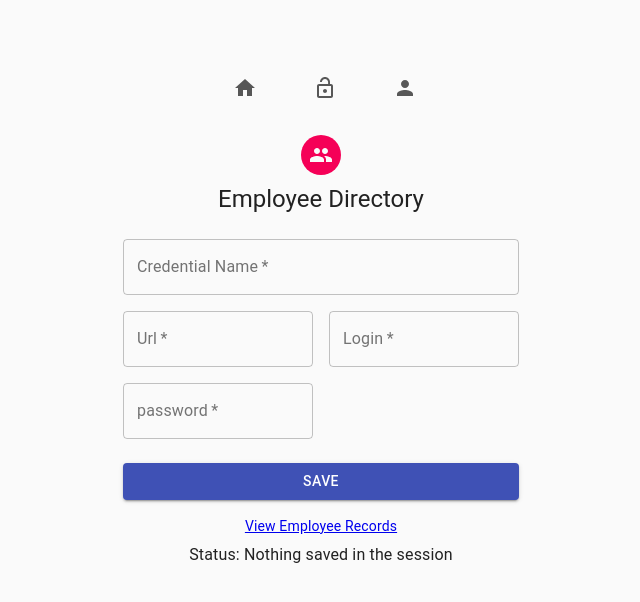
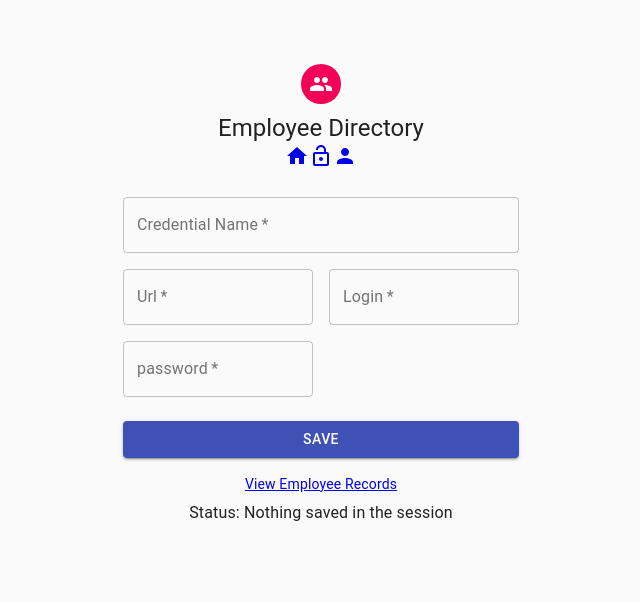
Before and after one commit to rupertwaldron/frontend, a React (Create React App) app: page /add in a window 1280 px wide. Shown: the top 602 px of the page, without its empty margins (319-959 px from the left). Built offline with nearby package versions, Linux system fonts and the light colour scheme.

Commit message:
moved icons to top tooltip still throws error

```diff
--- a/package.json
+++ b/package.json
@@ -4,7 +4,7 @@
   "proxy": "http://localhost:8080",
   "private": true,
   "dependencies": {
-    "@material-ui/core": "^4.10.0",
+    "@material-ui/core": "^4.11.0",
     "@material-ui/icons": "^4.9.1",
     "@testing-library/jest-dom": "^4.2.4",
     "@testing-library/react": "^9.5.0",
--- a/src/Components/AddCredential.js
+++ b/src/Components/AddCredential.js
@@ -64,17 +64,13 @@ export default function AddCredential() {
         <Container component="main" maxWidth="xs">
             <CssBaseline />
             <div className={classes.paper}>
-                <Grid container justify="center">
-                    <Grid item>
-                        <NavBar/>
-                    </Grid>
-                </Grid>
                 <Avatar className={classes.avatar}>
                     <GroupIcon />
                 </Avatar>
                 <Typography component="h1" variant="h5">
                     Employee Directory
                 </Typography>
+                <NavBar/>
                 <form className={classes.form} noValidate>
                     <Grid container spacing={2}>
                         <Grid item xs={12}>
--- a/src/Components/Login.js
+++ b/src/Components/Login.js
@@ -3,6 +3,7 @@ import {Redirect} from "react-router";
 import CssBaseline from "@material-ui/core/CssBaseline";
 import Avatar from "@material-ui/core/Avatar";
 import GroupIcon from "@material-ui/icons/Group";
+import LockOpenIcon from "@material-ui/icons/LockOpen";
 import Typography from "@material-ui/core/Typography";
 import Grid from "@material-ui/core/Grid";
 import TextField from "@material-ui/core/TextField";
@@ -10,6 +11,7 @@ import Button from "@material-ui/core/Button";
 import Container from "@material-ui/core/Container";
 import {Link} from "react-router-dom";
 import loginStyles from "./loginStyles";
+import NavBar from "./NavBar";
 
 const Login = () => {
     const classes = loginStyles();
@@ -40,6 +42,7 @@ const Login = () => {
         const {token} = await response.json();
         if (returnedStatus === 200 && token !== null) {
             sessionStorage.setItem("jwt", token);
+            sessionStorage.setItem("username", userInfo.username);
             setUserInfo({...userInfo, isAuthenticated: true});
         }
         setMessage(token ? "Login Successful" : "Login failed");
@@ -53,11 +56,12 @@ const Login = () => {
                 <CssBaseline/>
                 <div className={classes.paper}>
                     <Avatar className={classes.avatar}>
-                        <GroupIcon/>
+                        <LockOpenIcon/>
                     </Avatar>
                     <Typography component="h1" variant="h5">
                         Login
                     </Typography>
+                    <NavBar/>
                     <form className={classes.form} noValidate>
                         <Grid container spacing={2}>
                             <Grid item xs={12}>
--- a/src/Components/NavBar.js
+++ b/src/Components/NavBar.js
@@ -9,48 +9,43 @@ import Tooltip from '@material-ui/core/Tooltip';
 import navStyles from "./navStyles";
 
 
-const NavBar = (props) => {
+const NavBar = () => {
     const classes = navStyles();
+    //console.log("Username = " + sessionStorage.getItem('userName'));
     return (
-        <List component="nav">
-            <ListItem component="div">
-                <ListItemText inset>
-                    <Link className={classes.link} to="/view">
-                        <Typography color="inherit" variant="title">
-                            <Tooltip title="View Credentials">
+        <div>
+
+                    <Link to="/view">
+
+                        <Tooltip title="View Credentials">
                             <Home/>
-                            </Tooltip>
-                        </Typography>{" "}
+                        </Tooltip>
+
                     </Link>
-                </ListItemText>
 
 
-                <ListItemText inset>
 
-                    <Link className={classes.link} to="/add">
-                        <Typography color="inherit" variant="title">
-                            <Tooltip title="Add Credential">
+
+                    <Link  to="/add">
+                        <Tooltip title="New Credential">
+
                             <LockOpen/>
-                            </Tooltip>
-                        </Typography>{" "}
+                        </Tooltip>
+
                     </Link>
 
-                </ListItemText>
 
-                <ListItemText inset>
 
-                    <Link className={classes.link} to="/">
-                        <Typography color="inherit" variant="title">
-                            <Tooltip title="Logout">
+                    <Link to="/">
+                        <Tooltip title="Logout">
+
                             <Person/>
-                            </Tooltip>
-                        </Typography>{" "}
+                        </Tooltip>
+
                     </Link>
 
-                </ListItemText>
-            </ListItem>
+        </div>
 
-        </List>
     )
 }
 
--- a/src/Components/Table.js
+++ b/src/Components/Table.js
@@ -15,6 +15,9 @@ import {Redirect} from "react-router";
 import useStyles from "./styles";
 import NavBar from "./NavBar";
 import Grid from "@material-ui/core/Grid";
+import Tooltip from "@material-ui/core/Tooltip";
+import {LockOpen, Person} from "@material-ui/icons";
+import ListItemText from "@material-ui/core/ListItemText";
 
 
 export default function SimpleTable() {
@@ -119,11 +122,6 @@ export default function SimpleTable() {
     return (
 
         <div className={classes.paper}>
-            <Grid container justify="center">
-                <Grid item>
-                    <NavBar/>
-                </Grid>
-            </Grid>
             <Avatar className={classes.avatar}>
                 <LockOpenIcon/>
             </Avatar>
@@ -131,10 +129,11 @@ export default function SimpleTable() {
                 Credentials
             </Typography>
 
+            <NavBar/>
+
             {/*{(isLoading && statusCode === 200) ? <CircularProgress/> : view}*/}
 
             {getDisplay()}
-
 
         </div>
 
--- a/src/Components/UpdateCredential.js
+++ b/src/Components/UpdateCredential.js
@@ -4,6 +4,7 @@ import Button from "@material-ui/core/Button";
 import CssBaseline from "@material-ui/core/CssBaseline";
 import TextField from "@material-ui/core/TextField";
 import { Link } from "react-router-dom";
+import LockOpenIcon from "@material-ui/icons/LockOpen";
 import Grid from "@material-ui/core/Grid";
 import GroupIcon from "@material-ui/icons/Group";
 import Typography from "@material-ui/core/Typography";
@@ -91,17 +92,13 @@ export default function UpdateCredential(props) {
         <Container component="main" maxWidth="xs">
             <CssBaseline />
             <div className={classes.paper}>
-                <Grid container justify="center">
-                    <Grid item>
-                        <NavBar/>
-                    </Grid>
-                </Grid>
                 <Avatar className={classes.avatar}>
-                    <GroupIcon />
+                    <LockOpenIcon />
                 </Avatar>
                 <Typography component="h1" variant="h5">
-                    Employee Directory
+                    Update Credentials
                 </Typography>
+                <NavBar/>
                 <form className={classes.form} noValidate>
                     <Grid container spacing={2}>
                         <Grid item xs={12}>
```
Also changed, not shown: src/Components/NavBar2.js (added, +59 -0 lines), 1 other file (tests, documents, lock files or other folders).
